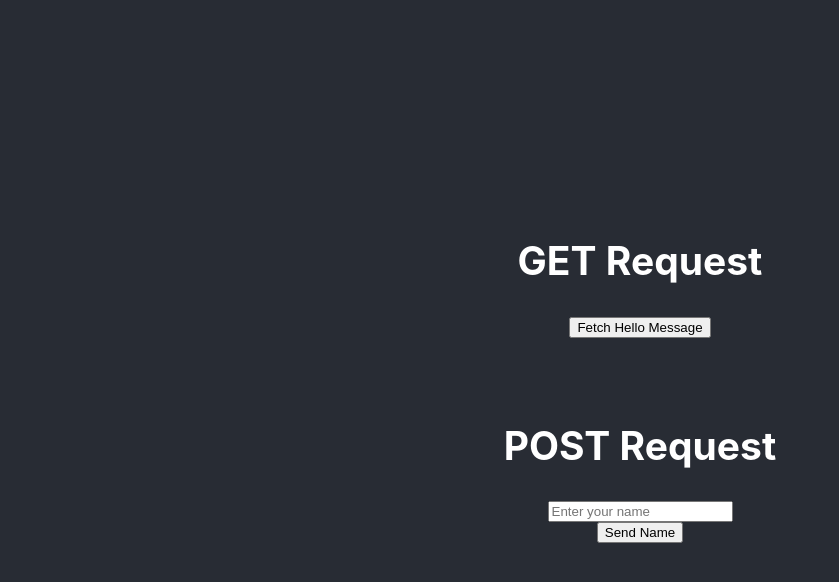
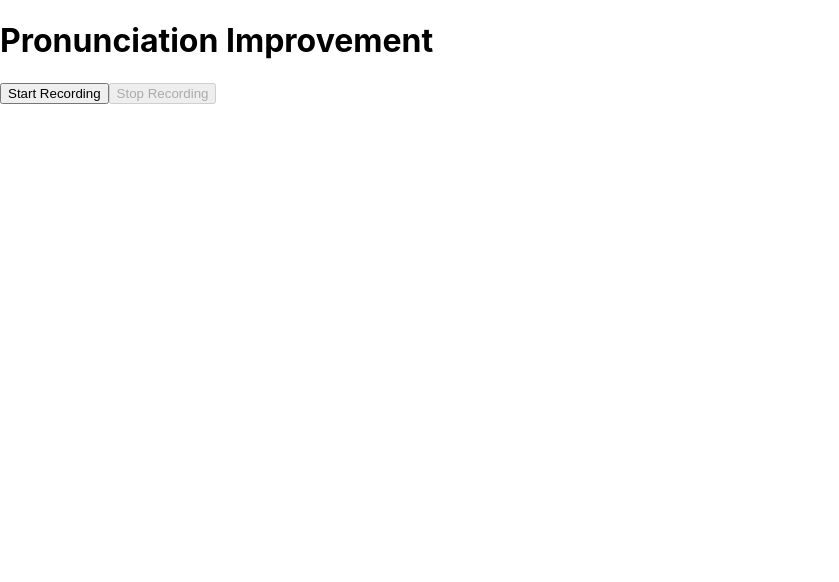
Before and after one commit to julia-sam/improve-speech, a React (Create React App) app: page / in a window 1280 px wide. Shown: the top 582 px of the page, without its empty margins (0-839 px from the left). Built offline with nearby package versions, Linux system fonts and the light colour scheme.

Commit message:
added recording + waveform

```diff
--- a/package.json
+++ b/package.json
@@ -6,9 +6,14 @@
     "@testing-library/jest-dom": "^5.17.0",
     "@testing-library/react": "^13.4.0",
     "@testing-library/user-event": "^13.5.0",
+    "chartjs": "^0.3.24",
     "react": "^18.3.1",
+    "react-chartjs-2": "^5.2.0",
     "react-dom": "^18.3.1",
     "react-scripts": "5.0.1",
+    "wav-encoder": "^1.3.0",
+    "wavesurfer": "^1.3.4",
+    "wavesurfer.js": "^7.8.9",
     "web-vitals": "^2.1.4"
   },
   "proxy": "http://localhost:5000",
--- a/src/App.js
+++ b/src/App.js
@@ -1,60 +1,131 @@
-import React, { useState, useEffect } from 'react';
+import React, { useState, useEffect, useRef } from 'react';
 import './App.css';
+import WaveSurfer from "wavesurfer.js";
+import { Chart as ChartJS, LineElement, CategoryScale, LinearScale, PointElement } from 'chart.js';
+
+ChartJS.register(LineElement, CategoryScale, LinearScale, PointElement);
 
 function App() {
-  //const [currentTime, setCurrentTime] = useState(0);
-  const [helloMessage, setHelloMessage] = useState("");
-  const [name, setName] = useState("");
-  const [postResponse, setPostResponse] = useState("");
+    const [mediaRecorder, setMediaRecorder] = useState(null);
+    const [recording, setRecording] = useState(false);
+    const [audioURL, setAudioURL] = useState(null);
+    const waveformRef = useRef(null);
+    const wavesurferRef = useRef(null);
 
-  // useEffect(() => {
-  //   fetch('/api/time').then(res => res.json()).then(data => {
-  //     setCurrentTime(data.time);
-  //   });
-  // }, []);
+    useEffect(() => {
+        if (audioURL && waveformRef.current) {
+            if (wavesurferRef.current) {
+                wavesurferRef.current.destroy();
+            }
+
+            wavesurferRef.current = WaveSurfer.create({
+                container: waveformRef.current,
+                waveColor: "#a4b0be",
+                progressColor: "#57606f",
+                cursorColor: "#ff4757",
+            });
+
+            wavesurferRef.current.load(audioURL);
+        }
+    }, [audioURL]);
+
+    const handleStartRecording = async () => {
+      try {
+          setAudioURL(null);
+
+          const stream = await navigator.mediaDevices.getUserMedia({ audio: true });
+          const recorder = new MediaRecorder(stream, { mimeType: "audio/webm" }); // Ensure webm format
+          const chunks = [];
+
+          recorder.ondataavailable = (event) => {
+              if (event.data.size > 0) {
+                  chunks.push(event.data);
+              }
+          };
+
+          recorder.onstop = async () => {
+              if (chunks.length > 0) {
+                  const audioBlob = new Blob(chunks, { type: "audio/webm" }); // Default to webm
+                  console.log("MIME type of recorded audio:", audioBlob.type); // Check type for debugging
+
+                  // Ensure it's webm
+                  if (audioBlob.type !== "audio/webm") {
+                      alert("Error: Recorded audio is not in the correct format.");
+                      return;
+                  }
+
+                  setAudioURL(URL.createObjectURL(audioBlob));
+                  const formData = new FormData();
+                  formData.append("audio", audioBlob, "recording.webm");
+
+              }
+          };
+
+          recorder.start();
+          setMediaRecorder(recorder);
+          setRecording(true);
+      } catch (error) {
+          console.error("Error accessing microphone:", error);
+      }
+  };
 
 
-
-  const fetchHelloMessage = () => {
-    fetch('/api/hello')
-      .then(res => res.json())
-      .then(data => {
-        setHelloMessage(data.message);
-      });
+    const handleStopRecording = () => {
+        if (mediaRecorder) {
+            mediaRecorder.stop();
+            setRecording(false);
+        }
     };
 
-  const sendPostRequest = () => {
-    fetch('/api/hello', {
-      method: 'POST',
-      headers: {
-        'Content-Type': 'application/json',
+    const chartOptions = {
+        responsive: true,
+        maintainAspectRatio: false,
+        scales: {
+            x: {
+                title: {
+                    display: true,
+                    text: "Frames",
                 },
-      body: JSON.stringify({ name }),
-    })
-      .then(res => res.json())
-      .then(data => {
-        setPostResponse(data.message);
-      });
+            },
+            y: {
+                title: {
+                    display: true,
+                    text: "Frequency (Hz)",
+                },
+            },
+        },
     };
 
     return (
-    <div className="App">
-      <header className="App-header">
-        <h2>GET Request</h2>
-        <button onClick={fetchHelloMessage}>Fetch Hello Message</button>
-        <p>{helloMessage}</p>
+        <main className="flex min-h-screen flex-col items-center justify-between p-24">
+            <div className="w-full max-w-5xl">
+                <h1 className="text-3xl font-bold">Pronunciation Improvement</h1>
+                <div className="mt-4">
+                    <button
+                        onClick={handleStartRecording}
+                        disabled={recording}
+                        className="mr-4 px-4 py-2 bg-green-500 text-white rounded"
+                    >
+                        Start Recording
+                    </button>
+                    <button
+                        onClick={handleStopRecording}
+                        disabled={!recording}
+                        className="px-4 py-2 bg-red-500 text-white rounded"
+                    >
+                        Stop Recording
+                    </button>
+                </div>
+                {audioURL && (
+                    <div className="mt-8">
+                        <h2 className="text-2xl font-semibold">Recorded Audio:</h2>
+                        <audio controls src={audioURL} className="mt-4"></audio>
+                        <div ref={waveformRef} className="mt-8"></div>
+                    </div>
+                )}
 
-        <h2>POST Request</h2>
-        <input
-          type="text"
-          value={name}
-          onChange={(e) => setName(e.target.value)}
-          placeholder="Enter your name"
-        />
-        <button onClick={sendPostRequest}>Send Name</button>
-        <p>{postResponse}</p>
-      </header>
             </div>
+        </main>
     );
 }
 
```
Also changed, not shown: requirements.txt, 9 other files (tests, documents, lock files or other folders). Lines whose indentation alone changed are shown as unchanged.
